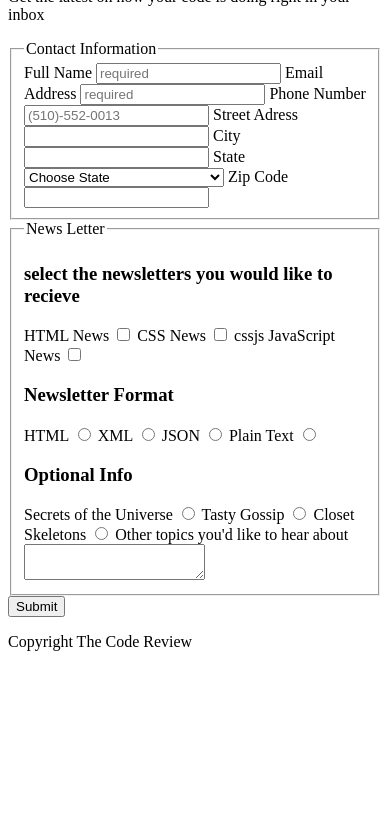
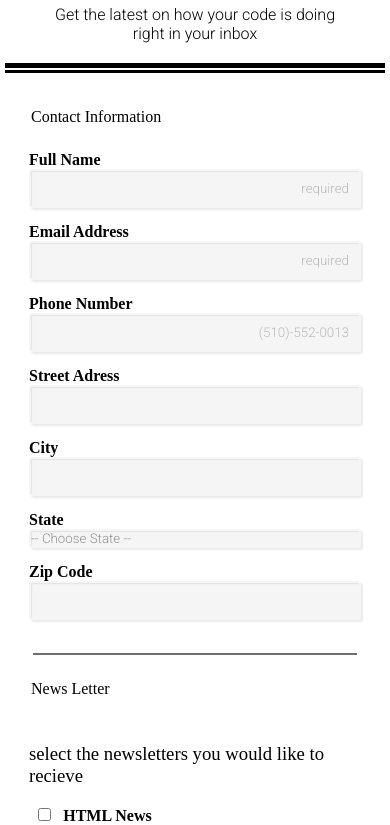
Before and after one commit to gitrobertpm/fewd-3, a plain HTML site: page index.html in a window 390 px wide. Shown: the part 139-964 px from the top of the page. Before the commit the page ends 844 px from the top, so only its background shows below. Drawn offline with Linux system fonts and the light colour scheme; a web font is replaced by a local one.

Commit message:
added markup and responsive styles

```diff
--- a/css/responsive.css
+++ b/css/responsive.css
@@ -0,0 +1,45 @@
+/*************************
+My responsive styles for FEWD - 3
+Robert Manolis
+Milwaukie, OR - 4/10/2017
+*************************/
+
+/********Tablet**********/
+@media screen and (min-width: 768px) {
+	header h1 {
+		padding: 40px 0px;
+	}
+
+	.description {
+		width: auto;
+	}
+
+	.fancy_border {
+		margin: 40px auto 20px;
+		max-width: 725px;
+	}
+
+	legend {
+		font-size: x-large;
+	}
+
+	.contact_info_wrap label {
+		display: inline-block;
+		width: 20%;
+	}
+
+	.contact_info_wrap input, .contact_info_wrap  select {
+		display: inline-block;
+		width: 79%;
+		height: 35px;
+	}
+
+	hr {
+		width: 100%;
+	}
+
+	.newsletter_wrap legend {
+		margin-bottom: 0px;
+	}
+}
+/*************************/
--- a/css/styles.css
+++ b/css/styles.css
@@ -0,0 +1,224 @@
+/*************************
+My responsive styles for FEWD - 3
+Robert Manolis
+Milwaukie, OR - 4/10/2017
+*************************/
+
+/********FONTS************
+font-family: 'Roboto', sans-serif; - 300, 700
+font-family: 'IM Fell English SC', serif; - 400
+*************************/
+
+/********Resets & General Styling**********/
+* {
+	box-sizing: border-box;
+}
+
+html, body {
+	margin: 0;
+	padding: 0;
+}
+
+body {
+	text-align: center;
+}
+
+main {
+	max-width: 768px;
+	padding: 15px;
+	margin: auto;
+	text-align: left;
+}
+
+h1, h2, h3, legend {
+	font-family: 'IM Fell English SC', serif;
+}
+
+ul {
+	list-style: none;
+	padding-left: 0;
+}
+
+p, li, input, select, option, textarea {
+	font-family: 'Roboto', sans-serif;
+	font-weight: 300;
+}
+
+label {
+	font-family: 'IM Fell English SC', serif;
+	font-weight: 700;
+}
+
+a {
+	font-family: 'Roboto', sans-serif;
+	font-weight: 700;
+	text-decoration: none;
+	color: rgba(50,50,50, 1);
+	transition: all 0.5s
+}
+
+a:hover {
+	color: rgba(50,50,50, 0.5);
+}
+
+hr {
+	width: 90%;
+	max-width: 1024px;
+	height: 2px;
+	color: rgba(200,200,200,0.5);
+	background-color: rgba(50,50,50,0.7);
+	border: none;
+	margin-bottom: 25px;
+}
+/************************/
+
+
+/********Header**********/
+.main_heading_wrap {
+	background: linear-gradient(to bottom right, dodgerblue, purple, dodgerblue);
+	box-shadow: 0px 3px 3px rgba(50,50,50,0.3);
+}
+
+header h1 {
+	padding: 20px 0px;
+	background: radial-gradient(rgba(45,47,71,0.94), rgba(27,28,57,0.51));
+	margin: 0 auto;
+	color: white;
+}
+
+.fancy_border {
+	display: block;
+	max-width: 778px;
+	height: 10px;
+	margin: 20px 5px;
+	border-top: thick solid rgba(0,0,0,1.00);
+	border-bottom: medium solid rgba(0,0,0,1.00);
+}
+/************************/
+
+
+/********Form************/
+.description {
+	width: 290px;
+	margin: auto;
+}
+
+form {
+	margin: auto;
+}
+
+fieldset {
+	border: none;
+}
+
+legend {
+	margin-bottom: 20px;
+}
+
+input, select, textarea {
+	background: rgba(235,235,235,0.5);
+	transition: all .5s;
+}
+
+.contact_info_wrap label {
+	display: block;
+	width: 100%;
+}
+
+.contact_info_wrap input, .contact_info_wrap select, textarea {
+	width: 100%;
+	margin-bottom: 15px;
+	border-radius: 3px;
+	border: 2px solid transparent;
+	box-shadow: 2px 2px 2px rgba(50,50,50,0.1), 1px 1px 1px rgba(50,50,50,0.1) inset, 1px 1px 1px rgba(250,250,250,0.7) inset;
+}
+
+select {
+	-webkit-appearance: none;
+    -moz-appearance: none;
+	color: rgba(50,50,50,0.5);
+}
+
+::-webkit-input-placeholder { /* Chrome/Opera/Safari */
+	text-align: right;
+  color: rgba(50,50,50,0.3);
+}
+::-moz-placeholder { /* Firefox 19+ */
+	text-align: right;
+  color: rgba(50,50,50,0.3);
+}
+:-ms-input-placeholder { /* IE 10+ */
+	text-align: right;
+  color: rgba(50,50,50,0.3);
+}
+:-moz-placeholder { /* Firefox 18- */
+	text-align: right;
+  color: rgba(50,50,50,0.3);
+}
+
+textarea::-webkit-input-placeholder { /* Chrome/Opera/Safari */
+	text-align: left;
+  color: rgba(50,50,50,0.3);
+}
+textarea::-moz-placeholder { /* Firefox 19+ */
+	text-align: left;
+  color: rgba(50,50,50,0.3);
+}
+textarea:-ms-input-placeholder { /* IE 10+ */
+	text-align: left;
+  color: rgba(50,50,50,0.3);
+}
+textarea:-moz-placeholder { /* Firefox 18- */
+	text-align: left;
+  color: rgba(50,50,50,0.3);
+}
+
+.newsletter_wrap h3 {
+	font-weight: lighter;
+}
+
+.newsletter_wrap label, .newsletter_wrap input {
+	display: inline-block;
+	width: 50%;
+}
+
+.newsletter_wrap label {
+	width: 88%;
+}
+
+.newsletter_wrap input {
+	width: 7%;
+}
+
+.textarea_label {
+	font-weight: lighter;
+	margin: 20px auto auto;
+}
+
+input, textarea {
+	padding: 10px;
+}
+
+.submit {
+	width: 100%;
+	color: white;
+	font-size: x-large;
+	font-weight: bold;
+	padding: 15px;
+	background: dodgerblue;
+	box-shadow: 3px 3px 3px rgba(50,50,50,0.3);
+	border-radius: 5px;
+}
+
+input:focus, select:focus, textarea:focus {
+	border-color: dodgerblue;
+	background: rgba(50,50,250,0.3);
+}
+/************************/
+
+
+/********Footer**********/
+footer p {
+	font-style: italic;
+}
+/************************/
--- a/index.html
+++ b/index.html
@@ -4,22 +4,24 @@
   <meta charset="utf-8">
   <title>RPM's Online Registration Form</title>
   <meta name="viewport" content="width=device-width, initial-scale=1.0">
+  <link href="https://fonts.googleapis.com/css?family=IM+Fell+English+SC|Roboto:300,700" rel="stylesheet">
   <link rel="stylesheet" href="css/styles.css">
   <link rel="stylesheet" href="css/responsive.css">
-  <link href="https://fonts.googleapis.com/css?family=Macondo|Roboto:300,700" rel="stylesheet">
 </head>
 <body>
 
 	<header>
-		<h1>The Code Review</h1>
+		<div class="main_heading_wrap">
+			<h1>The Code Review</h1>
+		</div>
+		<h2>Signup for our Newsletter</h2>
+		<p class="description">Get the latest on how your code is doing right in your inbox</p>
+		<span class="fancy_border"></span>
 	</header>
 
 	<main>
-		<h2>Signup for our Newsletter</h2>
-		<p>Get the latest on how your code is doing right in your inbox</p>
-		<span></span>
 		<form action="#" method="post">
-			<fieldset>
+			<fieldset class="contact_info_wrap">
 				<legend>Contact Information</legend>
 				<label for="name">Full Name</label>
 				<input type="name" name="name" id="name" placeholder="required" required>
@@ -38,7 +40,7 @@
 
 				<label for="state">State</label>
 				<select name="state" id="state">
-					<option value="Choose State" selected hidden disabled>Choose State</option>
+					<option class="select_placeholder" value="Choose State" selected hidden disabled> -- Choose State -- </option>
 					<option value="Oregon">Oregon</option>
 					<option value="Middle Earth">Middle Earth</option>
 					<option value="Mordor">Mordor</option>
@@ -51,47 +53,54 @@
 				<input type="text" name="zip" id="zip">
 
 			</fieldset>
-				<fieldset>
+
+			<hr>
+
+			<fieldset class="newsletter_wrap">
 				<legend>News Letter</legend>
 
 				<h3>select the newsletters you would like to recieve</h3>
+
+				<input type="checkbox" name="html_news" id="html_news">
 				<label for="html_news">HTML News</label>
-				<input type="checkbox" name="html_news" id="html_news">
 
+				<input type="checkbox" name="css_news" id="css_news">
 				<label for="css_news">CSS News</label>
-				<input type="checkbox" name="css_news" id="css_news">
-				cssjs
+
+				<input type="checkbox" name="js_news" id="js_news">
 				<label for="js_news">JavaScript News</label>
-				<input type="checkbox" name="js_news" id="js_news">
 
 				<h3>Newsletter Format</h3>
+
+				<input type="radio" name="newsletter_format" id="html_format">
 				<label for="html_format">HTML</label>
-				<input type="radio" name="newsletter_format" id="html_format">
 
+				<input type="radio" name="newsletter_format" id="xml_format">
 				<label for="xml_format">XML</label>
-				<input type="radio" name="newsletter_format" id="xml_format">
 
+				<input type="radio" name="newsletter_format" id="json_format">
 				<label for="json_format">JSON</label>
-				<input type="radio" name="newsletter_format" id="json_format">
 
+
+				<input type="radio" name="newsletter_format" id="plain_format">
 				<label for="plain_format">Plain Text</label>
-				<input type="radio" name="newsletter_format" id="plain_format">
 
 				<h3>Optional Info</h3>
+
+				<input type="radio" name="optional_info" id="secrets">
 				<label for="secrets">Secrets of the Universe</label>
-				<input type="radio" name="optional_info" id="secrets">
 
+				<input type="radio" name="optional_info" id="gossip">
 				<label for="gossip">Tasty Gossip</label>
-				<input type="radio" name="optional_info" id="gossip">
 
+				<input type="radio" name="optional_info" id="skeletons">
 				<label for="skeletons">Closet Skeletons</label>
-				<input type="radio" name="optional_info" id="skeletons">
 
-				<label for="other_topics">Other topics you'd like to hear about</label>
-				<textarea name="other_topics" id="other_topics"></textarea>
+				<label for="other_topics" class="textarea_label">Other topics you'd like to hear about</label>
+				<textarea name="other_topics" id="other_topics" placeholder="Speak Yo' mind!"></textarea>
 			</fieldset>
 
-			<input type="submit" value="Submit">
+			<input type="submit" value="Submit" class="submit">
 		</form>
 	</main>
 
```
